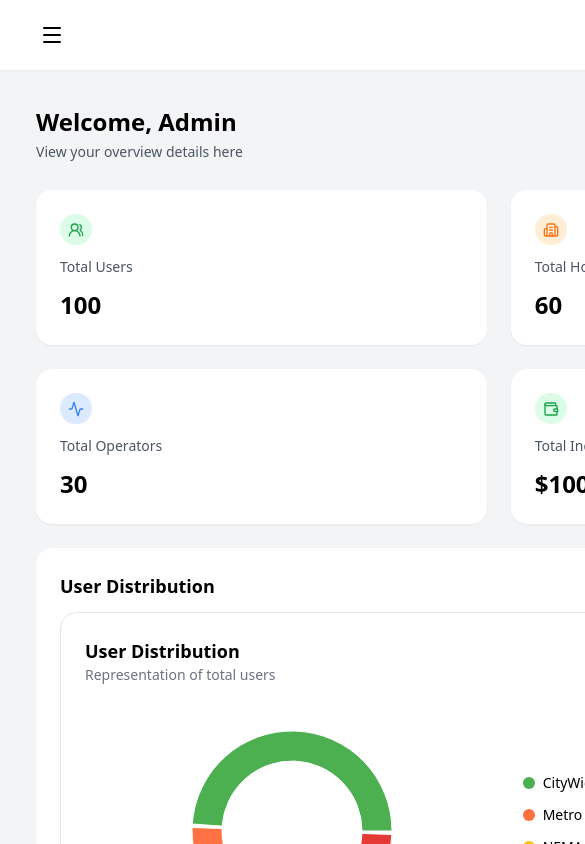
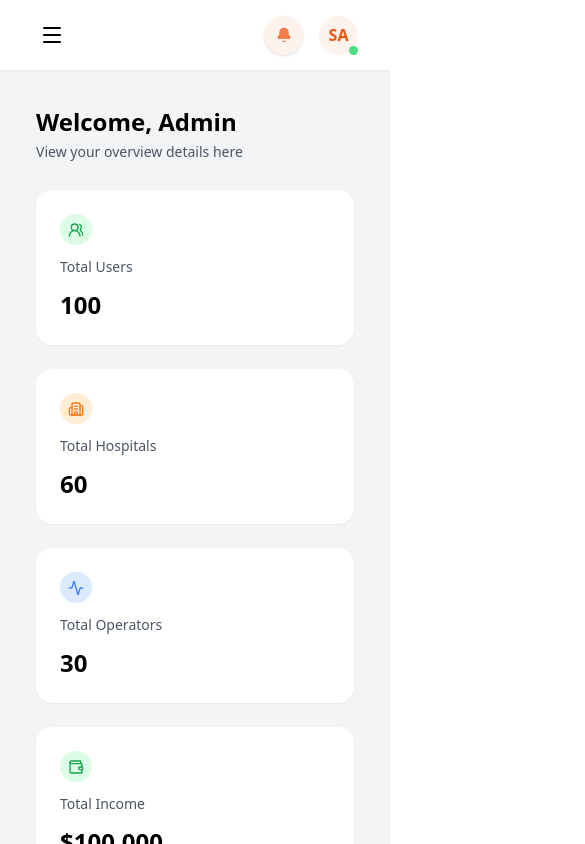
Before and after one commit to Daniel24356/super_admin, a React (Vite) app: page /admin in a window 390 px wide. Shown: the top 844 px of the page, 585 px wide, since content can reach past the window. Built offline with nearby package versions, Linux system fonts and the light colour scheme.

Commit message:
fixed responsiveness

```diff
--- a/src/Components/DashboardMain.tsx
+++ b/src/Components/DashboardMain.tsx
@@ -21,9 +21,10 @@ const DashboardMain = () => {
         <div
           className="
             grid
-            grid-cols-2        /* MOBILE = 2 */
+            grid-cols-1        /* MOBILE = 2 */
             sm:grid-cols-2     /* SMALL = 2 */
-            lg:grid-cols-4     /* LARGE = 4 */
+            lg:grid-cols-3     /* LARGE = 4 */
+            xl:grid-cols-4
             gap-6
           "
         >
--- a/src/Components/Sidebar.tsx
+++ b/src/Components/Sidebar.tsx
@@ -23,8 +23,7 @@ export default function Sidebar({ isOpen, onClose }: SidebarProps) {
         <>
             {/* Overlay for mobile */}
             <div
-        className={`fixed inset-0 bg-black/40 z-30 md:hidden transition-opacity ${
-          isOpen ? "opacity-100 pointer-events-auto" : "opacity-0 pointer-events-none"
+                className={`fixed inset-0 bg-black/40 z-30 md:hidden transition-opacity ${isOpen ? "opacity-100 pointer-events-auto" : "opacity-0 pointer-events-none"
                     }`}
                 onClick={onClose}
             />
@@ -32,12 +31,16 @@ export default function Sidebar({ isOpen, onClose }: SidebarProps) {
             {/* Sidebar */}
 <aside
   className={`
-          fixed md:static top-0 left-0 h-full w-64 z-40
-          bg-[rgb(247,235,230)] flex flex-col justify-between py-6 px-4
-          transform transition-transform duration-300
-          ${isOpen ? "translate-x-0" : "-translate-x-full md:translate-x-0"}
+    fixed top-0 left-0 h-screen w-64
+    bg-[rgb(247,235,230)]
+    flex flex-col justify-between py-6 px-4 z-40
+    transition-transform duration-300
+    ${isOpen ? "translate-x-0" : "-translate-x-full"}
+    md:translate-x-0
   `}
 >
+
+
                 {/* Mobile Close Button */}
                 <button
                     className="md:hidden absolute top-4 right-4 p-2 rounded-full hover:bg-white"
--- a/src/Pages/Dashboard/DashboardLayout.tsx
+++ b/src/Pages/Dashboard/DashboardLayout.tsx
@@ -7,24 +7,25 @@ export default function DashboardLayout() {
   const [isSidebarOpen, setIsSidebarOpen] = useState(false);
 
   return (
-    <div className="w-fit flex min-h-screen bg-gray-100">
-
-      {/* Sidebar */}
-      <Sidebar
+    <div
+      className="
+        min-h-screen
+        bg-gray-100
+      "
+    >
+      {/* Sidebar (fixed on mobile but static on desktop) */}
+          <Sidebar
         isOpen={isSidebarOpen}
         onClose={() => setIsSidebarOpen(false)}
       />
 
-      {/* Main Area */}
-      <div className="flex-1 flex flex-col">
 
+      {/* Right side = Header + Main content */}
+      <div className="md:ml-64">
         <Header onMenuClick={() => setIsSidebarOpen(true)} />
-
-        {/* Page Content */}
         <main className="p-6">
-          <Outlet />     {/* <-- THIS SHOWS DashboardMain */}
+          <Outlet />
         </main>
-
       </div>
     </div>
   );
```
Lines whose indentation alone changed are shown as unchanged.
